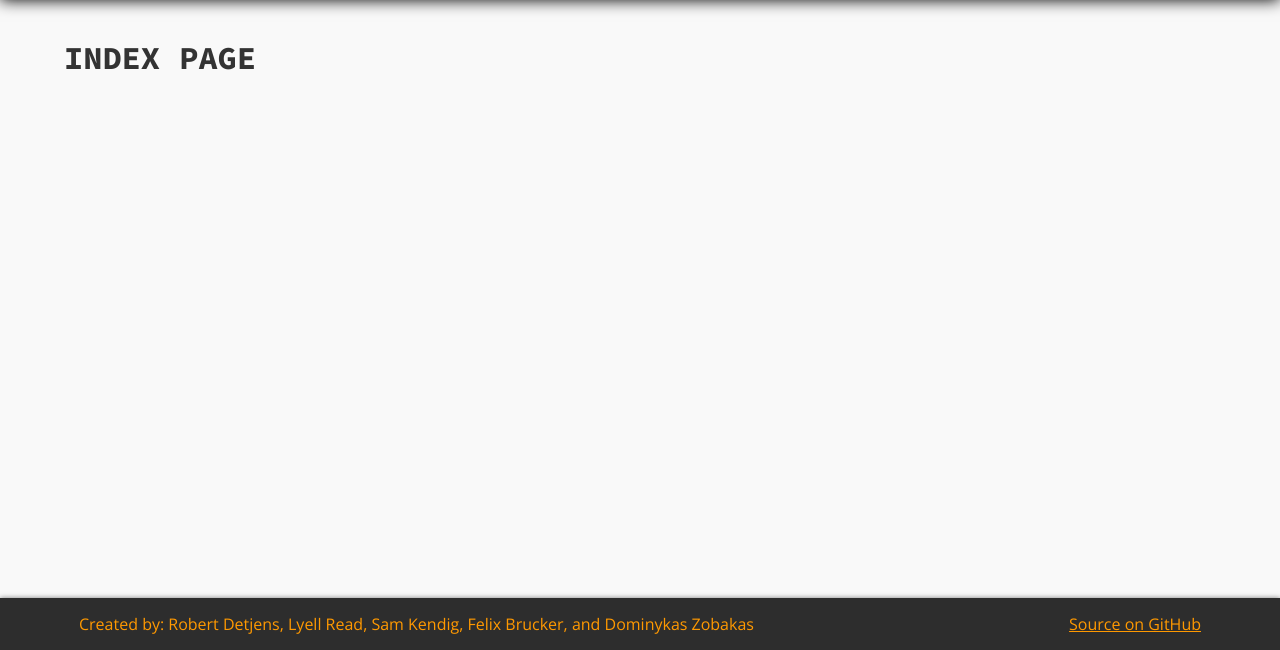
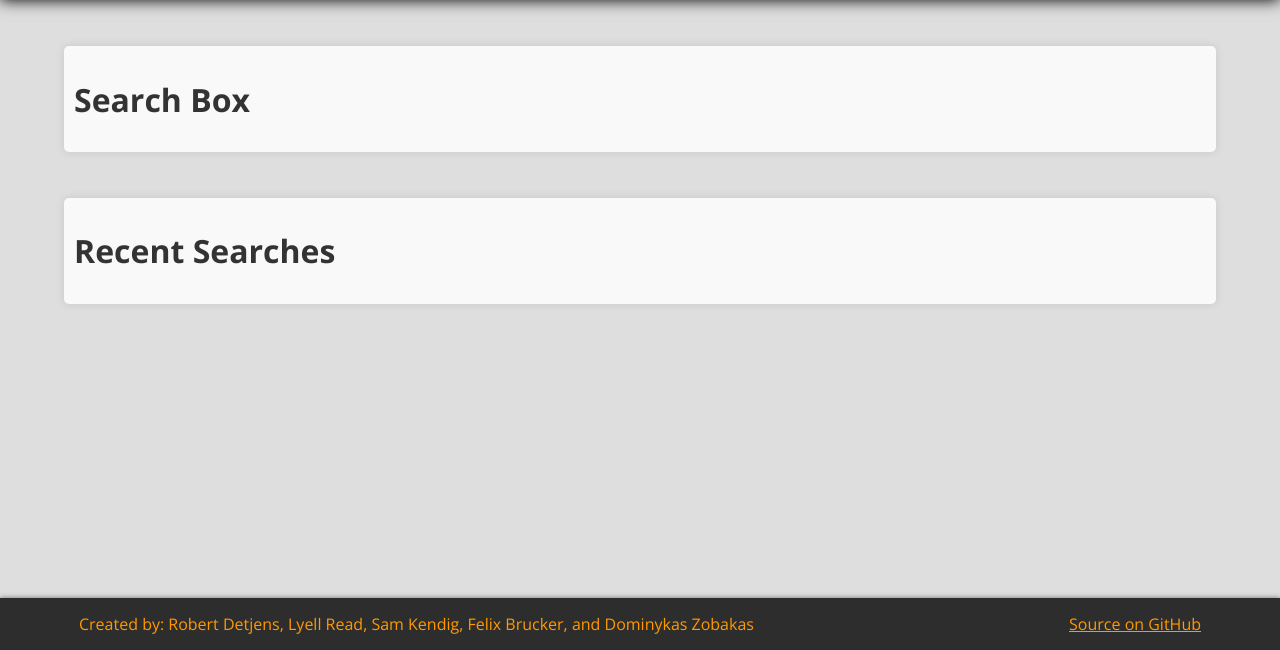
Before and after one commit to cs361-stock-prediction/stock-predictor, a Flask app: page / in a window 1280 px wide. Shown: the part 150-800 px from the top of the page. Run offline with Flask 2, Linux system fonts and the light colour scheme; grey boxes are pictures that could not be loaded.

Commit message:
add basic blocks on index page

```diff
--- a/server/static/base.css
+++ b/server/static/base.css
@@ -3,7 +3,8 @@
 /* Accents: #d64937 #ff9900 */
 	--color-header: #2d2d2d;
 	--color-header-text: #f9f9f9;
-	--color-background: #f9f9f9;
+	--color-background: #dedede;
+	--color-foreground: #f9f9f9;
 	--color-text: #333333;
 	--color-accent: #ff9900;
 
@@ -15,6 +16,7 @@
 		--color-header: #212121;
 		--color-header-text: #f9f9f9;
 		--color-background: #333333;
+		--color-foreground: #444444;
 		--color-text: #dedede;
 		--color-accent: #ff9900;
 	}
--- a/server/static/index.css
+++ b/server/static/index.css
@@ -1,3 +1,16 @@
-h1 {
-	font-family: "Source Code Pro"
+/*
+ *  === BODY ===
+ */
+
+.content-box {
+	margin: 2% 10%;
 }
+
+.content-block {
+	background-color: var(--color-foreground);
+	margin: 4% 0;
+	padding: 10px;
+
+	border-radius: 5px;
+    box-shadow: 0 0 10px rgba(0,0,0, 0.1);
+}
--- a/server/templates/index.html
+++ b/server/templates/index.html
@@ -5,5 +5,10 @@
 {% endblock %}
 
 {% block content %}
-<h1>INDEX PAGE</h1>
+<div class='content-block'>
+	<h1>Search Box</h1>
+</div>
+<div class='content-block'>
+	<h1>Recent Searches</h1>
+</div>
 {% endblock %}
```
Also changed, not shown: 1 other file.
